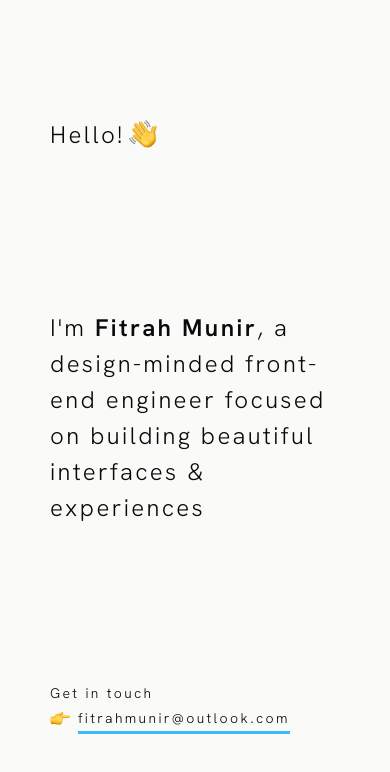
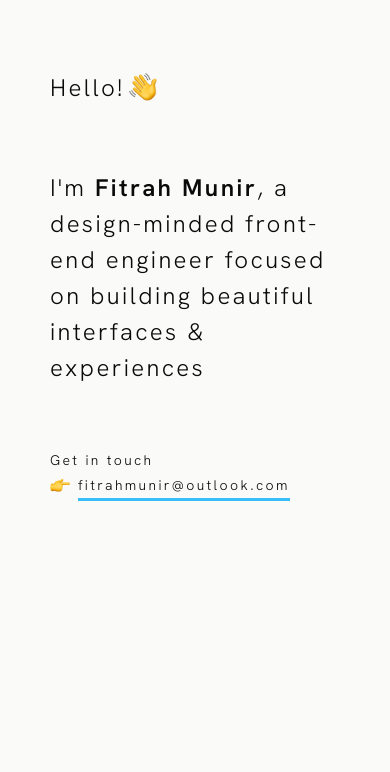
Before and after one commit to fitrahfm/portfolio, a Next.js app: page / in a window 390 px wide. Shown: the top 772 px of the page. Built offline with nearby package versions, Linux system fonts and the light colour scheme.

Commit message:
fix:height without related to mobile address bar

```diff
--- a/src/components/hero.tsx
+++ b/src/components/hero.tsx
@@ -2,7 +2,7 @@ import { FunctionComponent } from "react";
 
 const Hero: FunctionComponent = () => {
   return (
-    <header className="fm-flex fm-flex-col fm-justify-around lg:fm-justify-center fm-h-screen fm-px-[50px] fm-py-[70px] lg:fm-p-0 fm-text-2xl max-[320px]:fm-text-xl lg:fm-text-4xl fm-tracking-widest fm-leading-normal lg:fm-leading-relaxed selection:fm-bg-yellow-400 dark:selection:fm-text-neutral-950">
+    <header className="fm-flex fm-flex-col fm-justify-around lg:fm-justify-center fm-h-[calc(100vh-(100vh-100%))] fm-px-[50px] fm-py-[70px] lg:fm-p-0 fm-text-2xl max-[320px]:fm-text-xl lg:fm-text-4xl fm-tracking-widest fm-leading-normal lg:fm-leading-relaxed selection:fm-bg-yellow-400 dark:selection:fm-text-neutral-950">
       <h1 className="fm-relative fm-w-fit after:fm-w-7 max-[320px]:after:fm-w-5 lg:after:fm-w-10 after:fm-h-7 max-[320px]:after:fm-h-5 lg:after:fm-h-10 after:fm-content-[''] after:fm-absolute after:fm-top-[3px] lg:after:fm-top-[8px] after:fm-right-[-2rem] max-[320px]:after:fm-right-[-1.5rem] lg:after:fm-right-[-3rem] after:fm-block after:fm-bg-waving after:fm-bg-no-repeat after:fm-bg-contain">
         Hello!
       </h1>
--- a/src/components/themeSwitch.tsx
+++ b/src/components/themeSwitch.tsx
@@ -9,12 +9,6 @@ const ThemeSwitch: FunctionComponent<IProps> = ({ theme }) => {
   useEffect(() => {
     const HtmlElement = document.body.parentElement;
     HtmlElement!.className = `fm-${theme}`;
-
-    window.addEventListener("load", () => {
-      setTimeout(() => {
-        window.scrollTo(0, 1);
-      }, 0);
-    });
   }, [theme]);
 
   return <div></div>;
```
